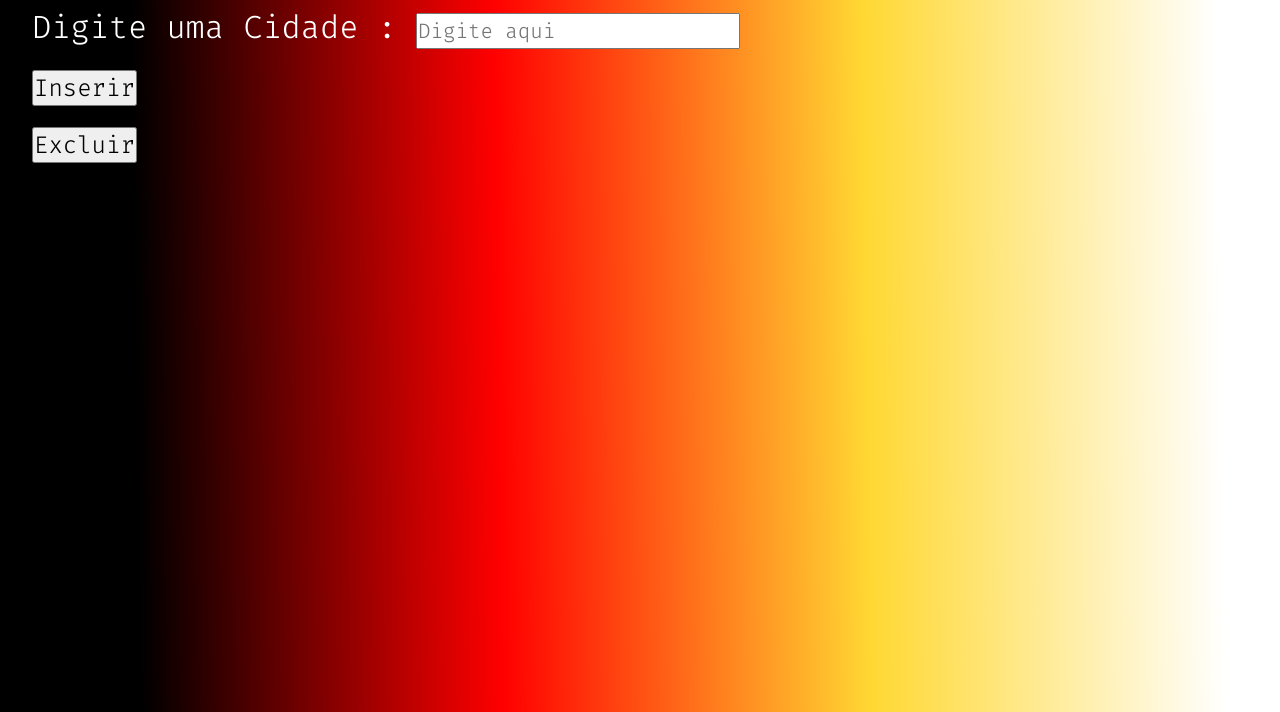
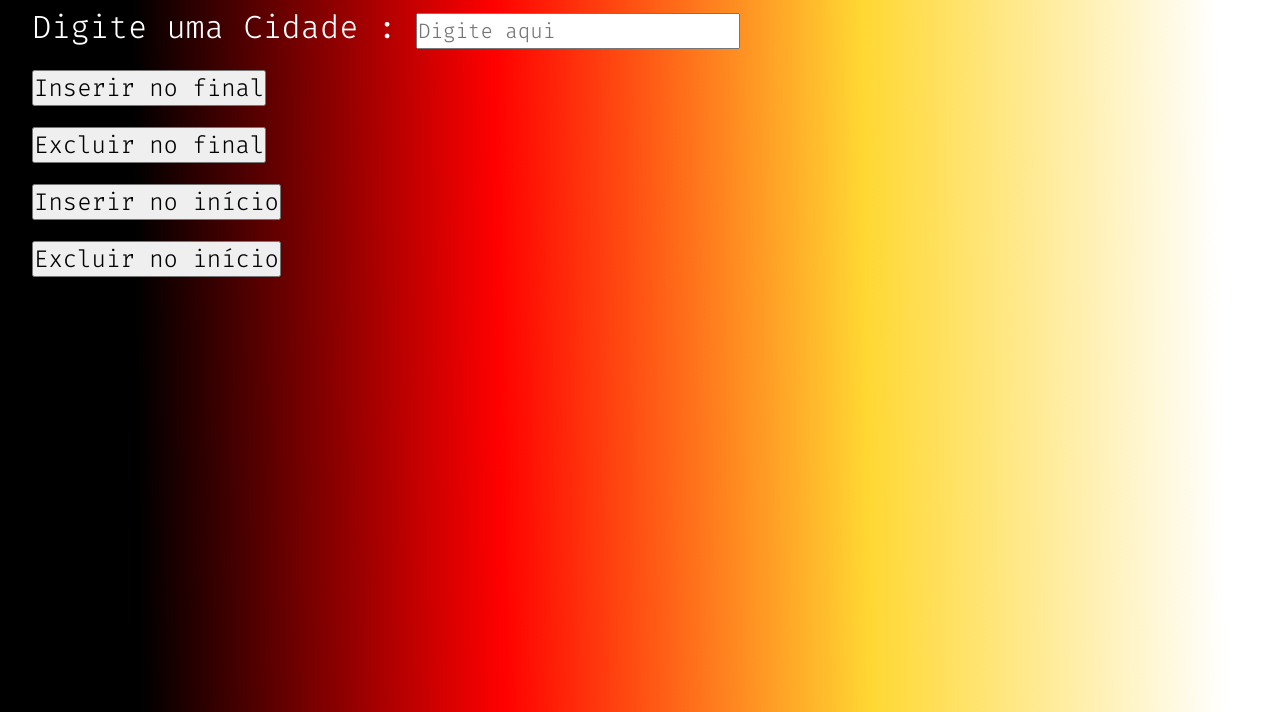
Before and after one commit to antoniomurara19/array_sum_for_2, a plain HTML site: page index.html in a window 1280 px wide. Shown: the part 152-864 px from the top of the page. Drawn offline with Linux system fonts and the light colour scheme.

Commit message:
adicionei os métodos pop,push,shift, e unshift

```diff
--- a/index.html
+++ b/index.html
@@ -15,9 +15,13 @@
         <label for="cidade">Digite uma Cidade : </label>
         <input placeholder="Digite aqui" type="text" id="cidade">
             <br><br>
-        <button onclick="inserir()">Inserir</button>
+        <button onclick="inserir()">Inserir no final</button>
             <br><br>
-        <button onclick="excluir()">Excluir</button>
+        <button onclick="excluir()">Excluir no final</button>
+        <br><br>
+        <button onclick="inserir_inicio()">Inserir no início</button>
+        <br><br>
+        <button onclick="excluir_final()">Excluir no início</button>
         <br><br>
         <div id="res"></div>
     </main>
--- a/logic.js
+++ b/logic.js
@@ -3,16 +3,23 @@ let res = document.getElementById("res")
 
 
 function inserir(){
-
     let cidade = document.getElementById("cidade").value
-
     array_cidade.push(cidade)
     res.innerHTML = array_cidade
-
-
 }
 
 function excluir(){
+    let cidade = document.getElementById("cidade").value
+    array_cidade.pop(cidade)
+    res.innerHTML = array_cidade
+}
+function excluir_final(){
+    let cidade = document.getElementById("cidade").value
     array_cidade.shift(cidade)
     res.innerHTML = array_cidade
 }
+function inserir_inicio(){
+    let cidade = document.getElementById("cidade").value
+    array_cidade.unshift(cidade)
+    res.innerHTML = array_cidade
+}
```
